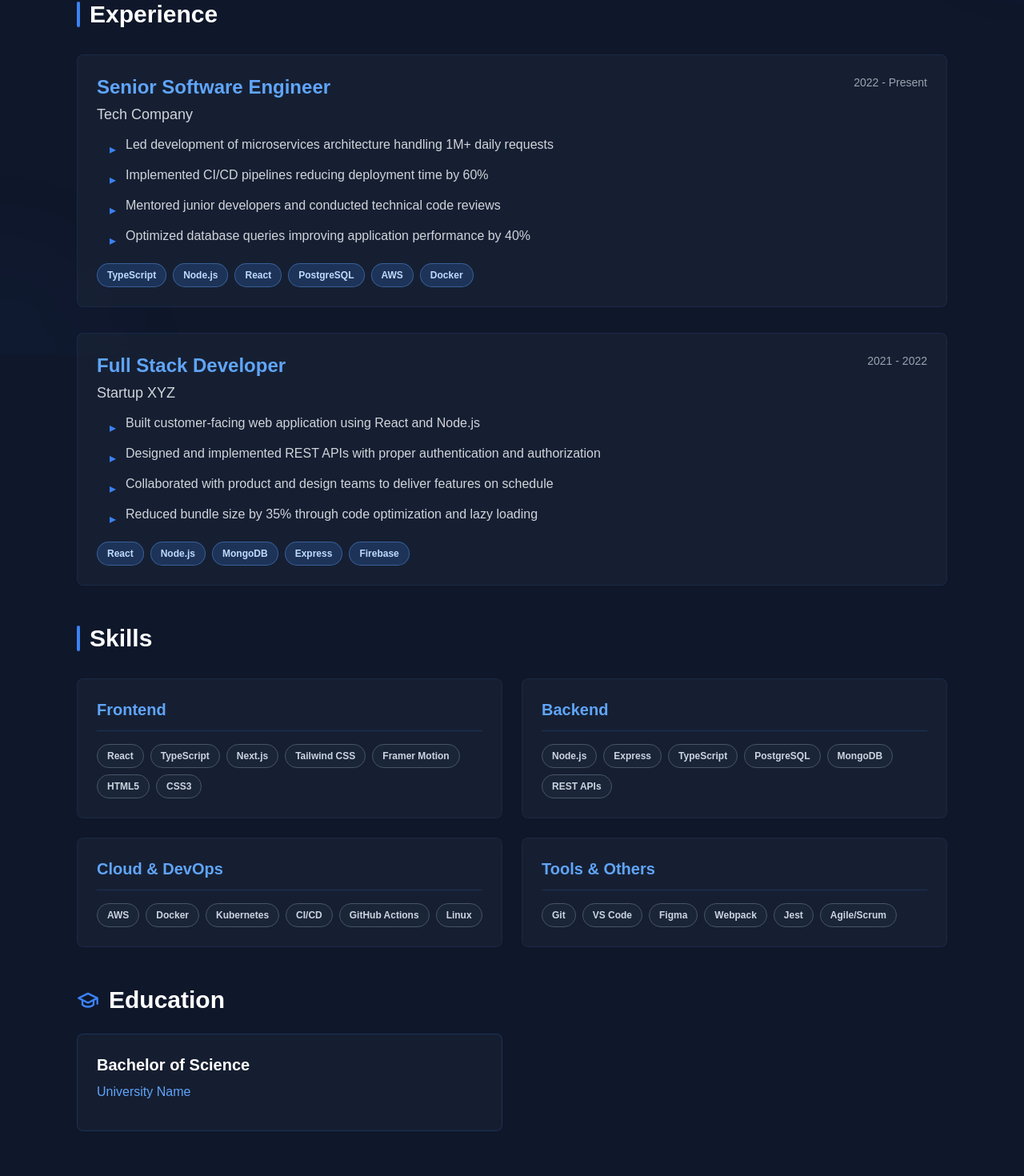
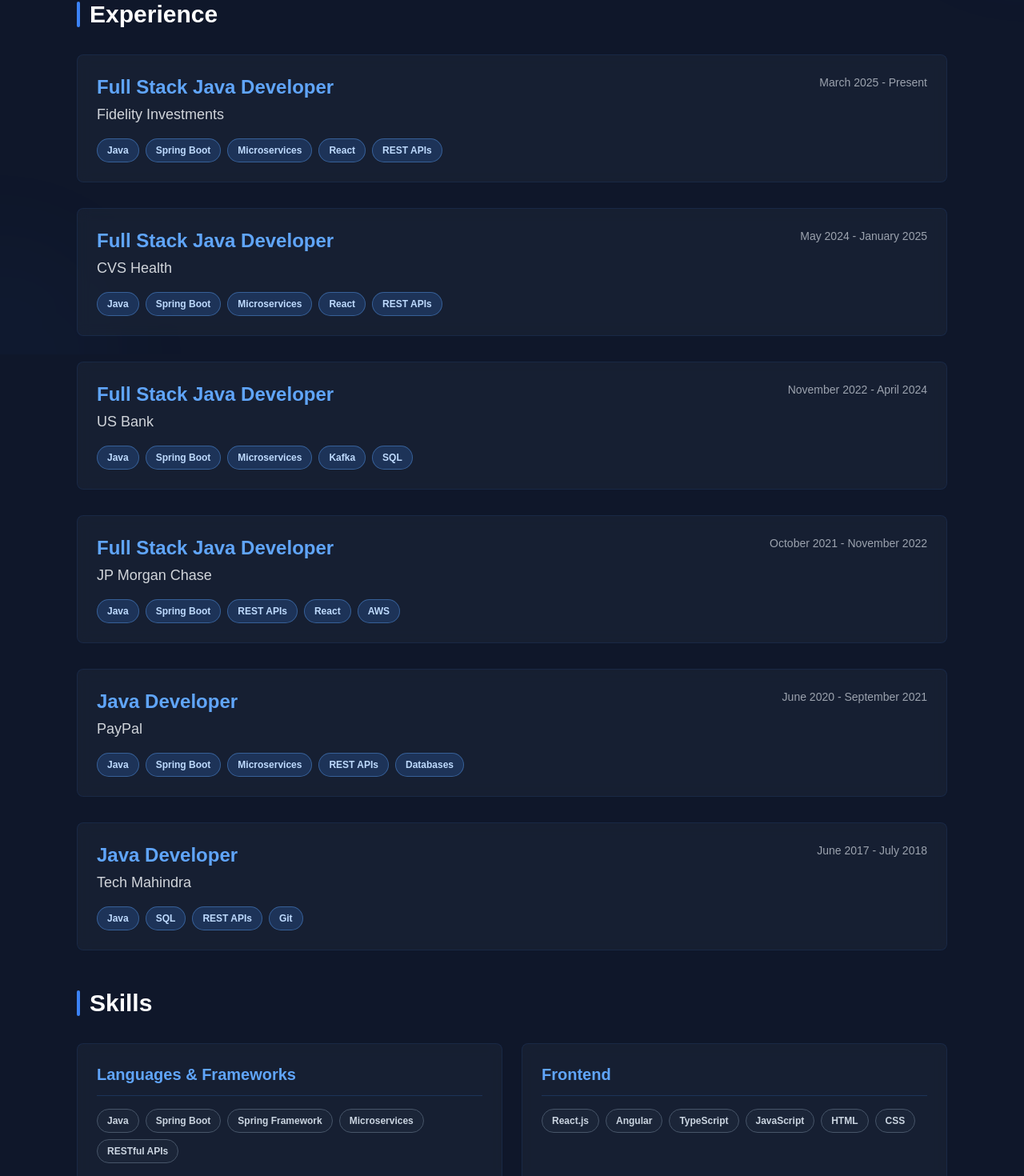
Before and after one commit to madhav-naradala/portfolio, a Next.js app: page / in a window 1280 px wide. Shown: the part 357-1827 px from the top of the page at 80% size. Built offline with nearby package versions, Linux system fonts and the light colour scheme.

Commit message:
Update resume.ts

```diff
--- a/data/resume.ts
+++ b/data/resume.ts
@@ -1,77 +1,204 @@
 export interface ResumeData {
-    personal: {
-        name: string;email: string;phone: string;location: string;summary: string;
-    };experience: Experience[];skills: SkillCategory[];education: Education[];certifications: Certification[];
+  personal: {
+    name: string;
+    email: string;
+    phone?: string;
+    location?: string;
+    summary: string;
+  };
+  experience: Experience[];
+  skills: SkillCategory[];
+  education: Education[];
 }
+
 export interface Experience {
-    id: string;company: string;position: string;duration: string;startDate: string;endDate: string;description: string[];technologies: string[];
+  id: string;
+  company: string;
+  position: string;
+  duration: string;
+  startDate: string;
+  endDate: string;
+  description: string[];
+  technologies: string[];
 }
+
 export interface SkillCategory {
-    category: string;skills: string[];
+  category: string;
+  skills: string[];
 }
+
 export interface Education {
-    id: string;institution: string;degree: string;field: string;graduationYear: string;achievements ? : string[];
+  id: string;
+  institution: string;
+  degree: string;
+  field: string;
+  graduationYear: string;
+  gpa?: string;
 }
-export interface Certification {
-    id: string;title: string;issuer: string;issueDate: string;expiryDate ? : string;
-}
+
 export const resumeData: ResumeData = {
-    personal: {
-        name: "Madhav Naradala",
-        email: "naradalamadhav@gmail.com",
-        phone: "+1 (XXX) XXX-XXXX",
-        location: "San Francisco, CA",
-        summary: "Results-driven software developer with expertise in full-stack development, cloud technologies, and building scalable applications. Passionate about clean code, technical innovation, and delivering high-quality solutions.",
+  personal: {
+    name: 'Madhav Naradala',
+    email: 'naradalamadhav@gmail.com',
+    phone: '+1 (678) 243-0909',
+    location: 'Celina, Texas',
+    summary:
+      'Full Stack Java Developer experienced in building scalable enterprise applications using Java, Spring Boot, microservices, React, cloud services, messaging systems, and relational and NoSQL databases.',
+  },
+
+  experience: [
+    {
+      id: 'fidelity',
+      company: 'Fidelity Investments',
+      position: 'Full Stack Java Developer',
+      duration: 'March 2025 – Present',
+      startDate: 'March 2025',
+      endDate: 'Present',
+      description: [],
+      technologies: [
+        'Java',
+        'Spring Boot',
+        'Microservices',
+        'React',
+        'REST APIs',
+      ],
     },
-    experience: [{
-        id: "1",
-        company: "Tech Company",
-        position: "Senior Software Engineer",
-        duration: "2 years",
-        startDate: "2022",
-        endDate: "Present",
-        description: ["Led development of microservices architecture handling 1M+ daily requests", "Implemented CI/CD pipelines reducing deployment time by 60%", "Mentored junior developers and conducted technical code reviews", "Optimized database queries improving application performance by 40%", ],
-        technologies: ["TypeScript", "Node.js", "React", "PostgreSQL", "AWS", "Docker"],
-    }, {
-        id: "2",
-        company: "Startup XYZ",
-        position: "Full Stack Developer",
-        duration: "1 year",
-        startDate: "2021",
-        endDate: "2022",
-        description: ["Built customer-facing web application using React and Node.js", "Designed and implemented REST APIs with proper authentication and authorization", "Collaborated with product and design teams to deliver features on schedule", "Reduced bundle size by 35% through code optimization and lazy loading", ],
-        technologies: ["React", "Node.js", "MongoDB", "Express", "Firebase"],
-    }, ],
-    skills: [{
-        category: "Frontend",
-        skills: ["React", "TypeScript", "Next.js", "Tailwind CSS", "Framer Motion", "HTML5", "CSS3"],
-    }, {
-        category: "Backend",
-        skills: ["Node.js", "Express", "TypeScript", "PostgreSQL", "MongoDB", "REST APIs"],
-    }, {
-        category: "Cloud & DevOps",
-        skills: ["AWS", "Docker", "Kubernetes", "CI/CD", "GitHub Actions", "Linux"],
-    }, {
-        category: "Tools & Others",
-        skills: ["Git", "VS Code", "Figma", "Webpack", "Jest", "Agile/Scrum"],
-    }, ],
-    education: [{
-        id: "1",
-        institution: "University Name",
-        degree: "Bachelor of Science",
-        field: "Computer Science",
-        graduationYear: "2021",
-        achievements: ["GPA: 3.8/4.0", "Dean's List: 4 semesters", "President of Tech Club", ],
-    }, ],
-    certifications: [{
-        id: "1",
-        title: "AWS Certified Solutions Architect",
-        issuer: "Amazon Web Services",
-        issueDate: "2023",
-    }, {
-        id: "2",
-        title: "Professional Scrum Master I",
-        issuer: "Scrum.org",
-        issueDate: "2022",
-    }, ],
+    {
+      id: 'cvs',
+      company: 'CVS Health',
+      position: 'Full Stack Java Developer',
+      duration: 'May 2024 – January 2025',
+      startDate: 'May 2024',
+      endDate: 'January 2025',
+      description: [],
+      technologies: [
+        'Java',
+        'Spring Boot',
+        'Microservices',
+        'React',
+        'REST APIs',
+      ],
+    },
+    {
+      id: 'us-bank',
+      company: 'US Bank',
+      position: 'Full Stack Java Developer',
+      duration: 'November 2022 – April 2024',
+      startDate: 'November 2022',
+      endDate: 'April 2024',
+      description: [],
+      technologies: [
+        'Java',
+        'Spring Boot',
+        'Microservices',
+        'Kafka',
+        'SQL',
+      ],
+    },
+    {
+      id: 'jpmorgan',
+      company: 'JP Morgan Chase',
+      position: 'Full Stack Java Developer',
+      duration: 'October 2021 – November 2022',
+      startDate: 'October 2021',
+      endDate: 'November 2022',
+      description: [],
+      technologies: [
+        'Java',
+        'Spring Boot',
+        'REST APIs',
+        'React',
+        'AWS',
+      ],
+    },
+    {
+      id: 'paypal',
+      company: 'PayPal',
+      position: 'Java Developer',
+      duration: 'June 2020 – September 2021',
+      startDate: 'June 2020',
+      endDate: 'September 2021',
+      description: [],
+      technologies: [
+        'Java',
+        'Spring Boot',
+        'Microservices',
+        'REST APIs',
+        'Databases',
+      ],
+    },
+    {
+      id: 'tech-mahindra',
+      company: 'Tech Mahindra',
+      position: 'Java Developer',
+      duration: 'June 2017 – July 2018',
+      startDate: 'June 2017',
+      endDate: 'July 2018',
+      description: [],
+      technologies: ['Java', 'SQL', 'REST APIs', 'Git'],
+    },
+  ],
+
+  skills: [
+    {
+      category: 'Languages & Frameworks',
+      skills: [
+        'Java',
+        'Spring Boot',
+        'Spring Framework',
+        'Microservices',
+        'RESTful APIs',
+      ],
+    },
+    {
+      category: 'Frontend',
+      skills: [
+        'React.js',
+        'Angular',
+        'TypeScript',
+        'JavaScript',
+        'HTML',
+        'CSS',
+      ],
+    },
+    {
+      category: 'Databases',
+      skills: ['Oracle', 'PostgreSQL', 'MongoDB', 'SQL', 'NoSQL'],
+    },
+    {
+      category: 'Cloud & DevOps',
+      skills: [
+        'AWS EC2',
+        'AWS S3',
+        'AWS RDS',
+        'Docker',
+        'Kubernetes',
+        'Jenkins',
+        'Git',
+      ],
+    },
+    {
+      category: 'Messaging & Testing',
+      skills: ['Apache Kafka', 'JUnit', 'Mockito'],
+    },
+  ],
+
+  education: [
+    {
+      id: 'fit',
+      institution: 'Florida Institute of Technology',
+      degree: 'Master of Science',
+      field: 'Computer Information Systems',
+      graduationYear: '2020',
+      gpa: '3.36',
+    },
+    {
+      id: 'gitam',
+      institution: 'GITAM University',
+      degree: 'Bachelor of Engineering',
+      field: 'Electronics and Communication Engineering',
+      graduationYear: '2017',
+      gpa: '7.57',
+    },
+  ],
 };
```
